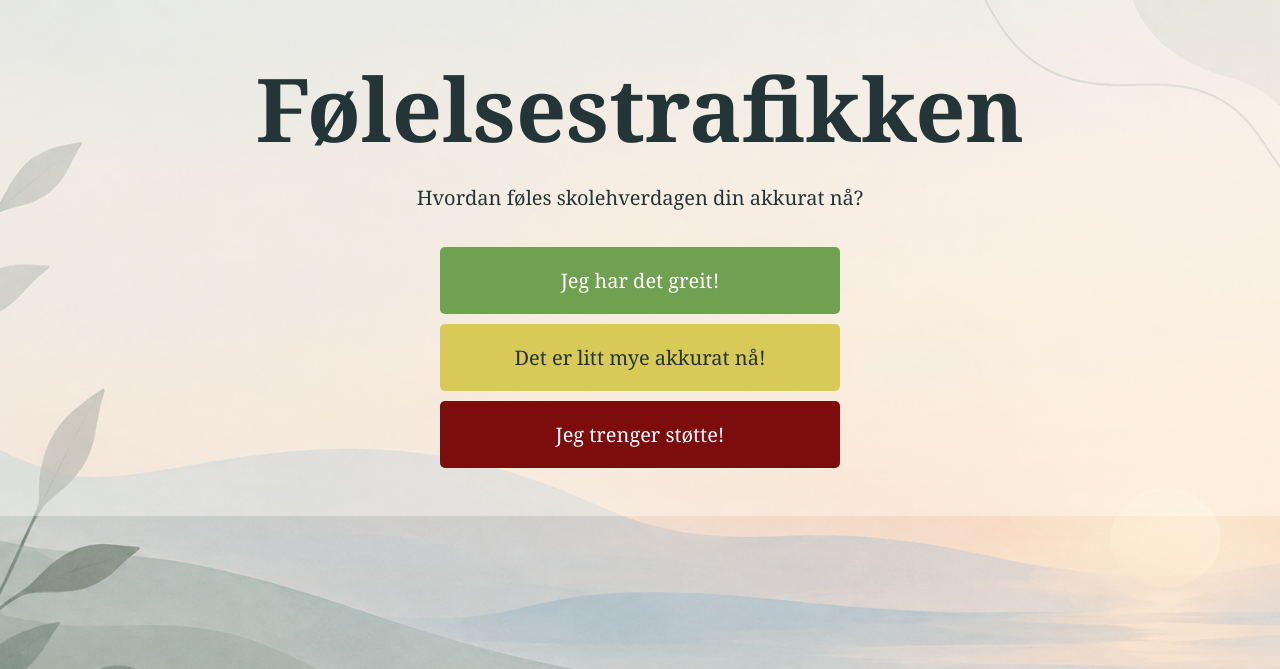
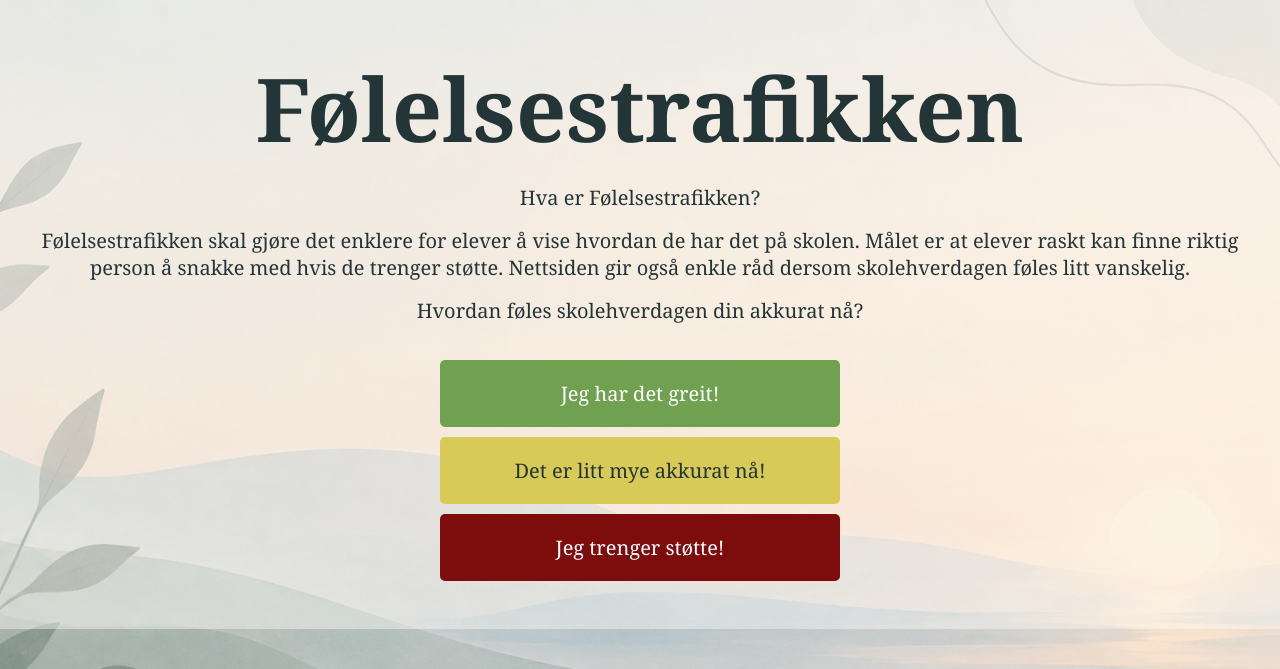
Before and after one commit to mbrauska-bit/folelsestrafikken2, a Node project: template views/index.ejs in a window 1280 px wide. Shown: the top 669 px of the page. Run offline with Node 20 templates, Linux system fonts and the light colour scheme; the template is opened without the code that fills it, so the values that code supplies are empty.

Commit message:
Add some texts

```diff
--- a/public/js/script.js
+++ b/public/js/script.js
@@ -184,6 +184,7 @@ helsesykepleierButton.addEventListener("click", () => {
 
             <p>
                 Du har valgt å snakke med en helsesykepleier.
+                Helsesykepleier kan hjelpe deg med blant annet stress, søvn, skole, venner og andre ting som påvirker hvordan du har det. Du kan komme for å snakke, stille spørsmål eller få råd og støtte.
             </p>
 
             <img
--- a/views/index.ejs
+++ b/views/index.ejs
@@ -8,6 +8,12 @@
     <main>
 
         <h1>Følelsestrafikken</h1>
+        <p>
+            Hva er Følelsestrafikken?
+        </p>
+        <p>
+            Følelsestrafikken skal gjøre det enklere for elever å vise hvordan de har det på skolen. Målet er at elever raskt kan finne riktig person å snakke med hvis de trenger støtte. Nettsiden gir også enkle råd dersom skolehverdagen føles litt vanskelig.
+        </p>
 
         <p>
             Hvordan føles skolehverdagen din akkurat nå?
```
